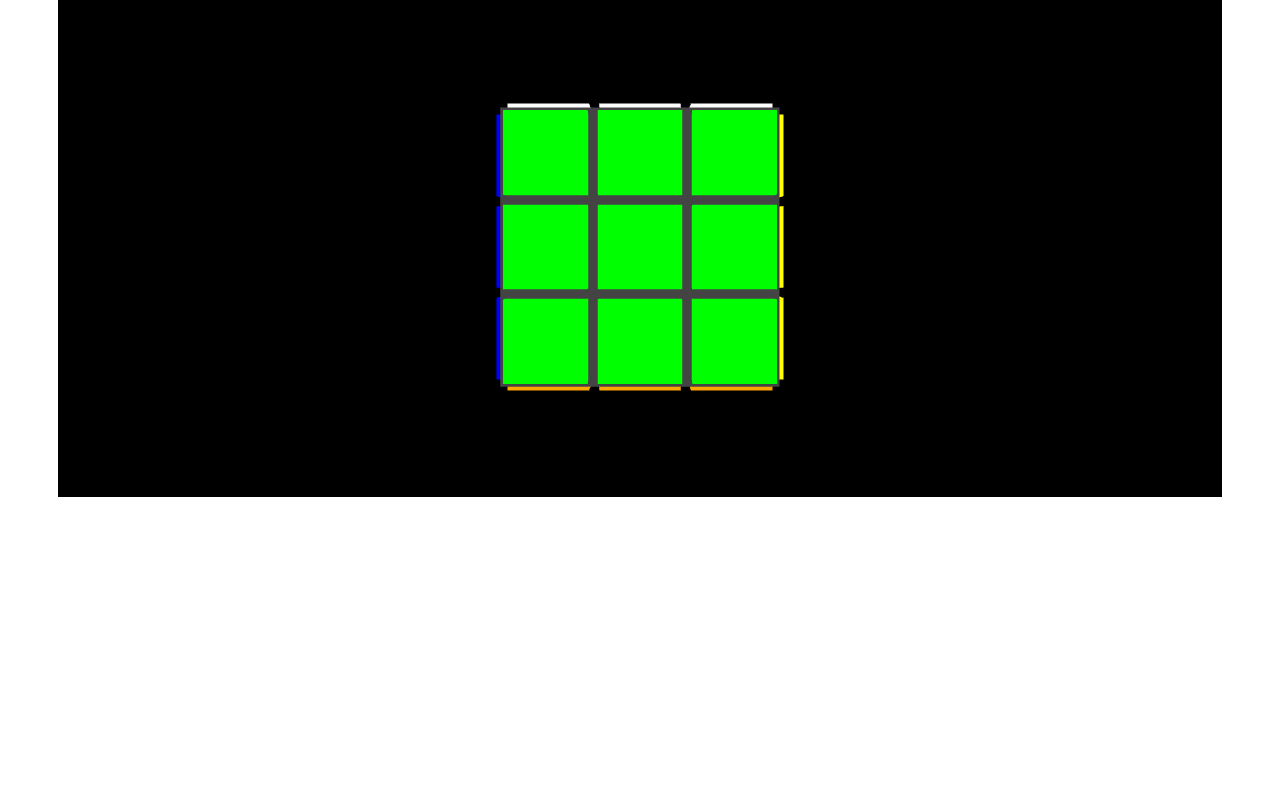
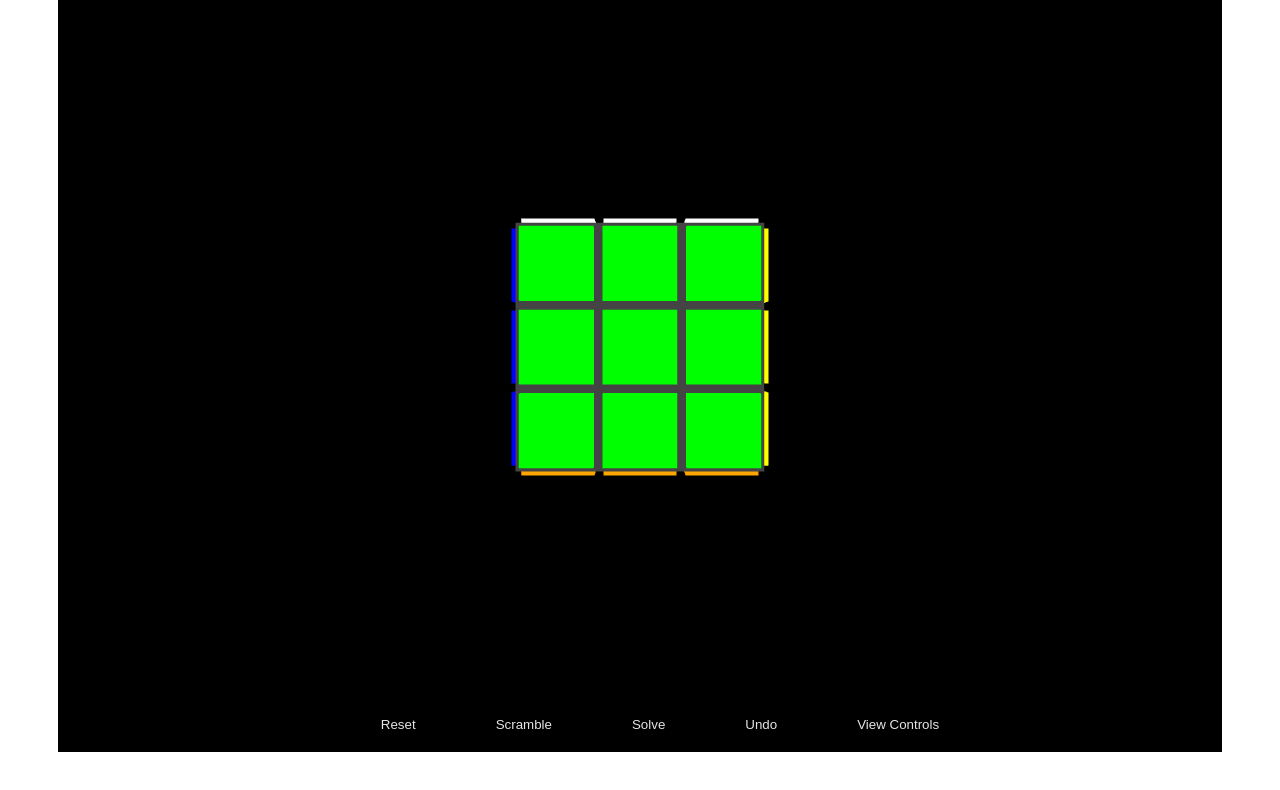
Before and after one commit to ChadleyM/RubixCube, a website built with webpack: page public/index.html in a window 1280 px wide. Shown: the part 132-922 px from the top of the page. Before the commit the page ends 800 px from the top, so only its background shows below. Built offline with nearby package versions, Linux system fonts and the light colour scheme.

Commit message:
#7: Added html and css for cube menu buttons

```diff
--- a/public/css/style.css
+++ b/public/css/style.css
@@ -1,3 +1,4 @@
+
 body {
   padding: 50px;
   font: 14px "Lucida Grande", Helvetica, Arial, sans-serif;
@@ -8,10 +9,54 @@ h1 {
 }
 
 #game {
-  height: 500px;
+  height: 700px;
   display: flex;
 }
+
 canvas {
   width: 100%;
   height: 100%;
 }
+
+#btn-group-cube-options {
+  flex: 1;
+  margin-top: 0px;
+  display: flex;
+  justify-content: center;
+  background-color: #000000;
+}
+
+
+#btn-group-cube-options button {
+  background-color: #000000;
+  color: #e5e5e5;
+  border: none;
+  padding: 20px 40px; /* Some padding */
+  cursor: pointer; /* Pointer/hand icon */
+  float: left; /* Float the buttons side by side */
+  display: flex;
+}
+/*
+#btn-group-cube-options button:not(:last-child) {
+  border-right: none; /* Prevent double borders
+} */
+
+/* Clear floats (clearfix hack) */
+#btn-group-cube-options:after {
+  content: "";
+  clear: both;
+  display: flex;
+}
+
+
+/* Add a background color on hover */
+#btn-group-cube-options button:hover {
+  border: 1px solid #e5e5e5;
+  /* border-radius:8px;  */
+}
+
+#btn-group-cube-options button:active {
+  background-color: #e5e5e5;
+  color: #000000;
+  /* transition: 0.5s; */
+}
--- a/public/index.html
+++ b/public/index.html
@@ -10,6 +10,13 @@
       <h1>Rubix Cube!</h1>
       <!--3D canvas-->
       <div id="game"></div>
+      <menu id="btn-group-cube-options">
+        <button>Reset</button>
+        <button>Scramble</button>
+        <button>Solve</button>
+        <button>Undo</button>
+        <button>View Controls</button>
+      </menu>
     </container>
     <script src="https://cdnjs.cloudflare.com/ajax/libs/three.js/r128/three.js"></script>
     <script src="../dist/bundle.js" type="text/javascript"></script>
--- a/public/js/World.js
+++ b/public/js/World.js
@@ -13,7 +13,7 @@ class World {
       0.1,
       1000
     );
-    this.camera.position.z = 5;
+    this.camera.position.z = 7;
 
     this.stage = { width: 2, height: 3 };
 
```
